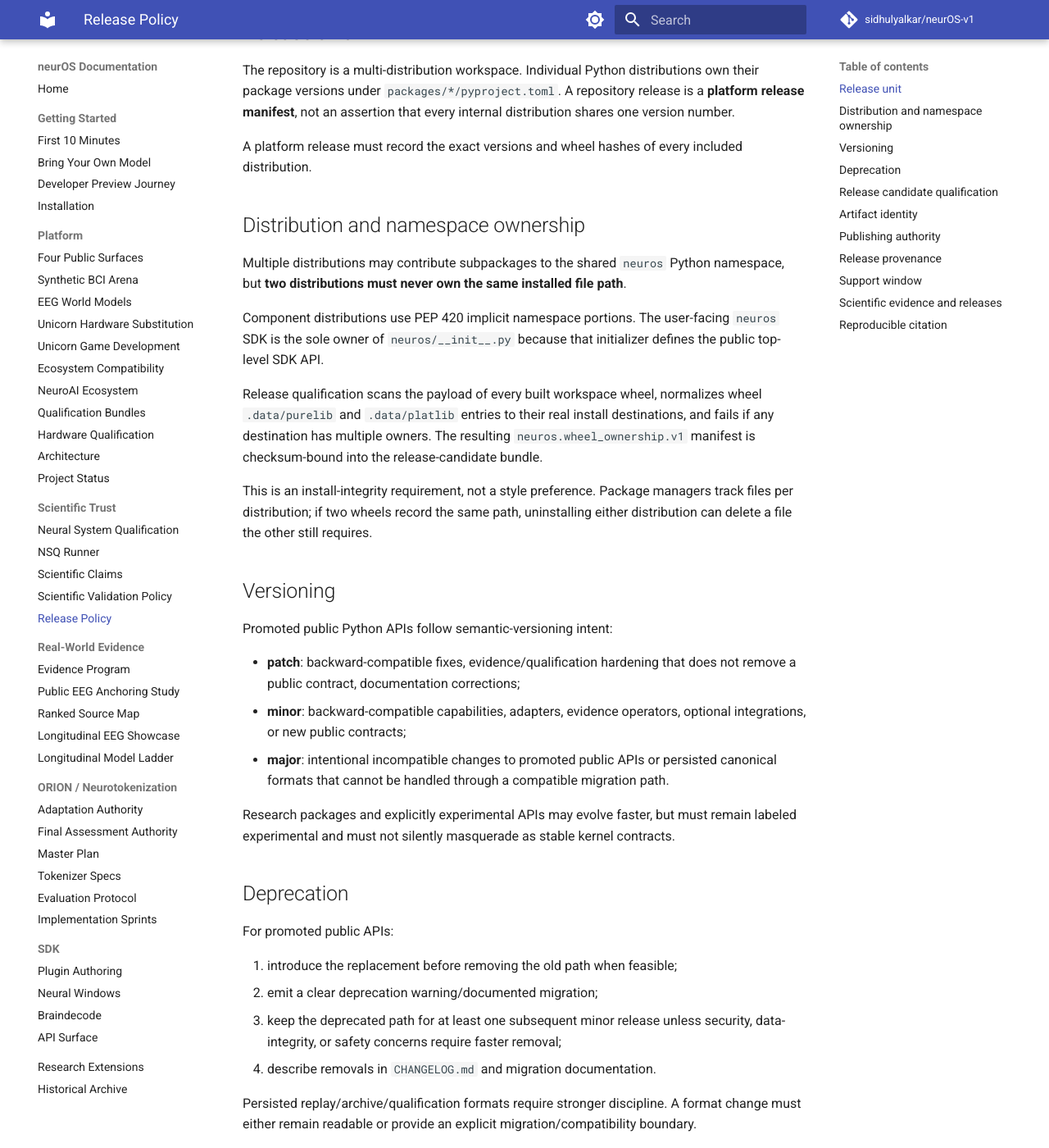
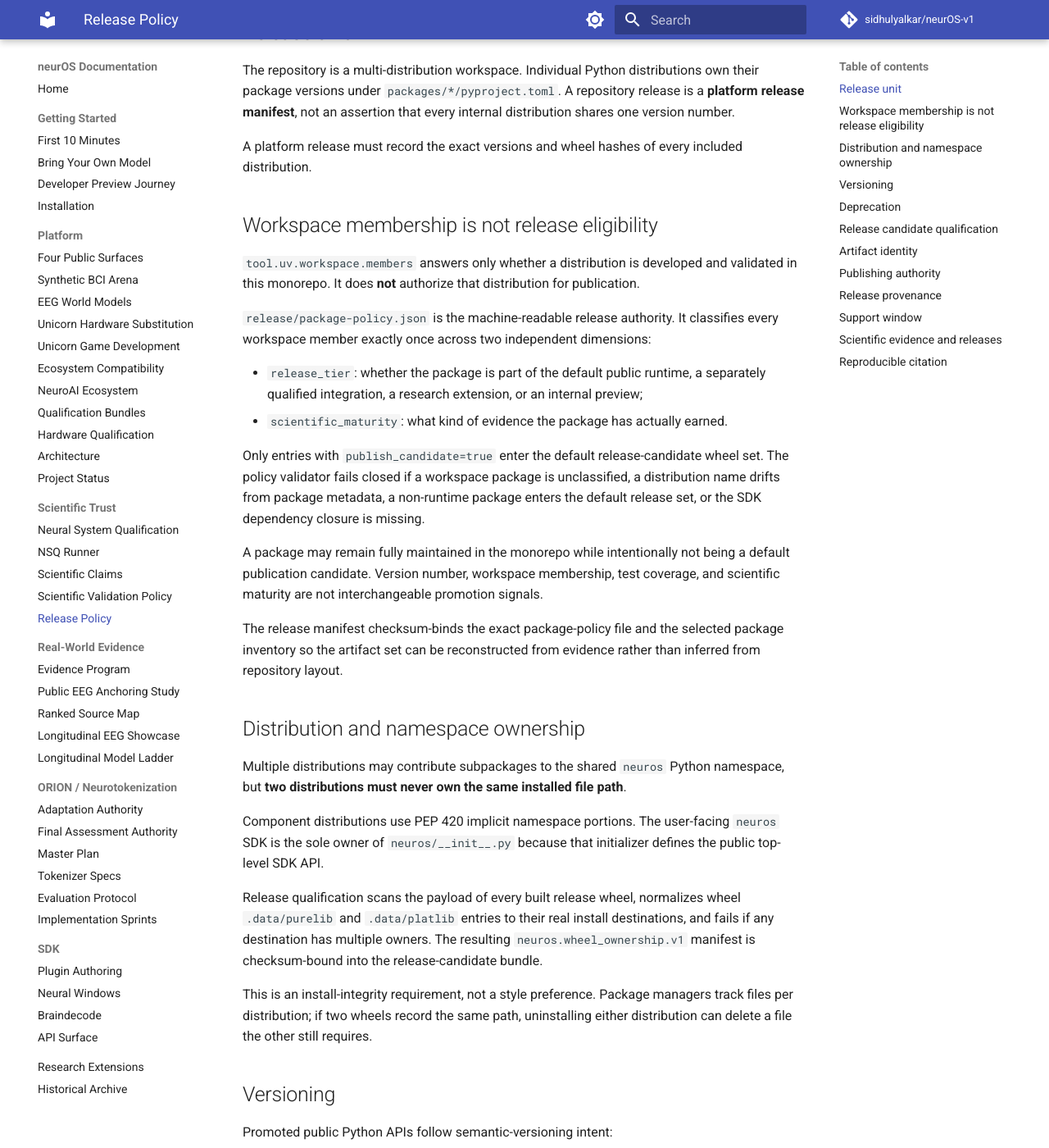
Before and after one commit to sidhulyalkar/neurOS-v1, an MkDocs documentation site: the page built from docs/RELEASE_POLICY.md, in a window 1280 px wide and 1400 px high, scrolled down 249 px. Shown: the whole window at 82% size. Built offline with MkDocs 1.6.1 and Material for MkDocs 9.7.7, drawn with Linux system fonts in a browser that asks for light colours; comment, search, counter and statistics services are not loaded; some of the changed text lies outside the part shown.

Commit message:
Document explicit release eligibility

```diff
--- a/docs/RELEASE_POLICY.md
+++ b/docs/RELEASE_POLICY.md
@@ -8,13 +8,28 @@ The repository is a multi-distribution workspace. Individual Python distribution
 
 A platform release must record the exact versions and wheel hashes of every included distribution.
 
+## Workspace membership is not release eligibility
+
+`tool.uv.workspace.members` answers only whether a distribution is developed and validated in this monorepo. It does **not** authorize that distribution for publication.
+
+`release/package-policy.json` is the machine-readable release authority. It classifies every workspace member exactly once across two independent dimensions:
+
+- `release_tier`: whether the package is part of the default public runtime, a separately qualified integration, a research extension, or an internal preview;
+- `scientific_maturity`: what kind of evidence the package has actually earned.
+
+Only entries with `publish_candidate=true` enter the default release-candidate wheel set. The policy validator fails closed if a workspace package is unclassified, a distribution name drifts from package metadata, a non-runtime package enters the default release set, or the SDK dependency closure is missing.
+
+A package may remain fully maintained in the monorepo while intentionally not being a default publication candidate. Version number, workspace membership, test coverage, and scientific maturity are not interchangeable promotion signals.
+
+The release manifest checksum-binds the exact package-policy file and the selected package inventory so the artifact set can be reconstructed from evidence rather than inferred from repository layout.
+
 ## Distribution and namespace ownership
 
 Multiple distributions may contribute subpackages to the shared `neuros` Python namespace, but **two distributions must never own the same installed file path**.
 
 Component distributions use PEP 420 implicit namespace portions. The user-facing `neuros` SDK is the sole owner of `neuros/__init__.py` because that initializer defines the public top-level SDK API.
 
-Release qualification scans the payload of every built workspace wheel, normalizes wheel `.data/purelib` and `.data/platlib` entries to their real install destinations, and fails if any destination has multiple owners. The resulting `neuros.wheel_ownership.v1` manifest is checksum-bound into the release-candidate bundle.
+Release qualification scans the payload of every built release wheel, normalizes wheel `.data/purelib` and `.data/platlib` entries to their real install destinations, and fails if any destination has multiple owners. The resulting `neuros.wheel_ownership.v1` manifest is checksum-bound into the release-candidate bundle.
 
 This is an install-integrity requirement, not a style preference. Package managers track files per distribution; if two wheels record the same path, uninstalling either distribution can delete a file the other still requires.
 
@@ -43,11 +58,13 @@ Persisted replay/archive/qualification formats require stronger discipline. A fo
 
 Before a public release is published, CI must:
 
-- build every intended workspace wheel from the release source;
+- validate that every workspace member is explicitly classified by the release package policy;
+- build every distribution explicitly authorized for the default release set from the release source;
 - run package metadata validation (`twine check` or equivalent);
 - prove that built wheels have no overlapping installed-file ownership;
 - prove core/drivers/models work as implicit namespace portions without the SDK initializer;
 - prove the installed SDK owns and exposes the documented top-level `neuros` API;
+- checksum-bind the release package policy and selected inventory into the release manifest;
 - generate SHA-256 checksums for release artifacts and the wheel-ownership manifest;
 - smoke-install the user-facing `neuros` distribution from the built wheel set;
 - execute a minimal `neuros doctor` / compatibility smoke path;
@@ -62,6 +79,7 @@ Release notes should include:
 
 - Git tag and commit SHA;
 - component package/version manifest;
+- release package-policy SHA-256 and selected inventory;
 - SHA-256 manifest for built artifacts;
 - wheel-ownership manifest proving unique installed-file ownership;
 - strongest supported evidence tiers and important claim boundaries;
```
